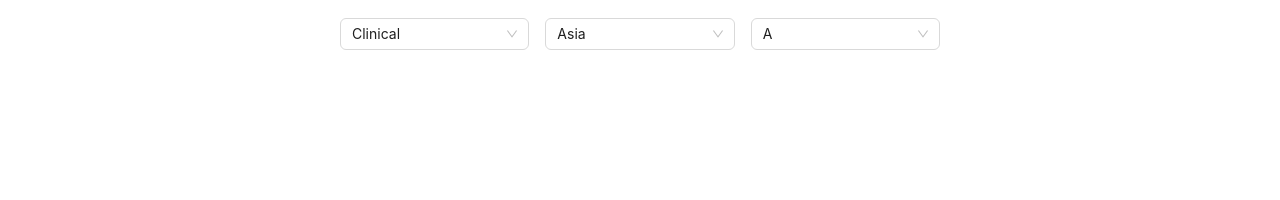
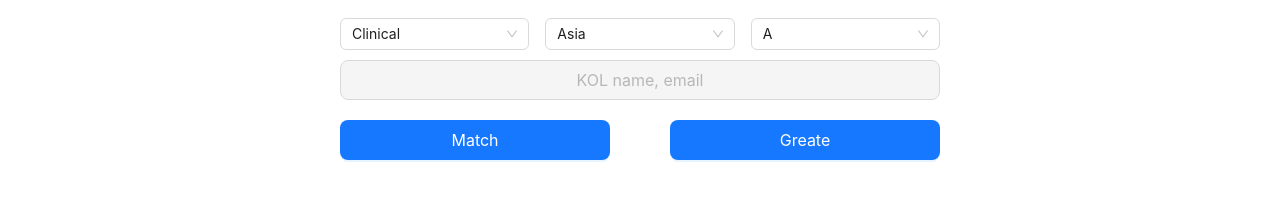
Before and after one commit to EdTeng1/E2E-Platform, a React (Create React App) app in the folder frontend/: page / in a window 1280 px wide. Shown: the part 252-452 px from the top of the page. Built offline with nearby package versions, Linux system fonts and the light colour scheme.

Commit message:
add buttons in Home

```diff
--- a/frontend/src/App.tsx
+++ b/frontend/src/App.tsx
@@ -4,7 +4,7 @@ import type { MenuProps } from "antd";
 import { Menu, Row, Col, Input, Select } from "antd";
 import type { SearchProps } from "antd/es/input/Search";
 import { BrowserRouter as Router, Routes, Route, Link } from "react-router-dom";
-import Home from "./Home";
+import Home from "./pages/Home/Home";
 import SearchResult from "./SearchResult";
 import Questionaire from "./questionaire";
 import App_KOLprofile from "./App_KOLprofile";
--- a/frontend/src/index.tsx
+++ b/frontend/src/index.tsx
@@ -2,7 +2,7 @@ import React from "react";
 import ReactDOM from "react-dom/client";
 import "./index.css";
 import App from "./App";
-import Home from "./Home";
+import Home from "./pages/Home/Home";
 import SearchResult from "./SearchResult";
 import reportWebVitals from "./reportWebVitals";
 import Questionaire from "./questionaire";
--- a/frontend/src/Home.tsx
+++ b/frontend/src/pages/Home/Home.tsx
@@ -1,5 +1,7 @@
-import { Col, Input, Row, Select } from "antd";
+import { Button, Col, Input, Row, Select } from "antd";
 import React from "react";
+import { useNavigate } from "react-router-dom";
+import "./index.css";
 
 // Select组件需要的选项
 const { Option } = Select;
@@ -44,6 +46,24 @@ const FilterBar = () => (
 );
 
 const App: React.FC = () => {
+	const navigate = useNavigate();
+
+	const clickSearch = (value: string) => {
+		navigate("/SearchResult", {
+			// transform the value to new page
+			// we can get the state from new page by `useLocation`
+			state: {
+				searchValue: value,
+			},
+		});
+	};
+
+	const clickMatchButton = () => {
+		navigate("/questionaire");
+	};
+	const clickGreateButton = () => {
+		navigate("/questionaire");
+	};
 	return (
 		<div>
 			{/* 搜索框和过滤器部分 */}
@@ -61,11 +81,22 @@ const App: React.FC = () => {
 					placeholder='请输入搜索内容'
 					enterButton='Search'
 					size='large'
-					onSearch={(value) => console.log(value)}
+					onSearch={clickSearch}
 				/>
-
 				{/* Filter部分 */}
 				<FilterBar />
+
+				<div className='button-container'>
+					<Button size='large' disabled className='text-kol'>
+						KOL name, email
+					</Button>
+					<Button type='primary' size='large' className='to-questionaire-match' onClick={clickMatchButton}>
+						Match
+					</Button>
+					<Button type='primary' size='large' className='to-questionaire-greate' onClick={clickGreateButton}>
+						Greate
+					</Button>
+				</div>
 			</div>
 		</div>
 	);
--- /dev/null
+++ b/frontend/src/pages/Home/index.css
@@ -0,0 +1,21 @@
+.button-container {
+  display: flex;
+  justify-content: space-between;
+  flex-wrap: wrap;
+}
+
+.button-container button {
+  margin: 10px 0;
+}
+
+.to-questionaire-match,
+.to-questionaire-greate {
+  /* flex: 1; */
+  width: 45%;
+
+}
+
+.text-kol {
+  /* flex: 2; */
+  width: 100%;
+}
```
